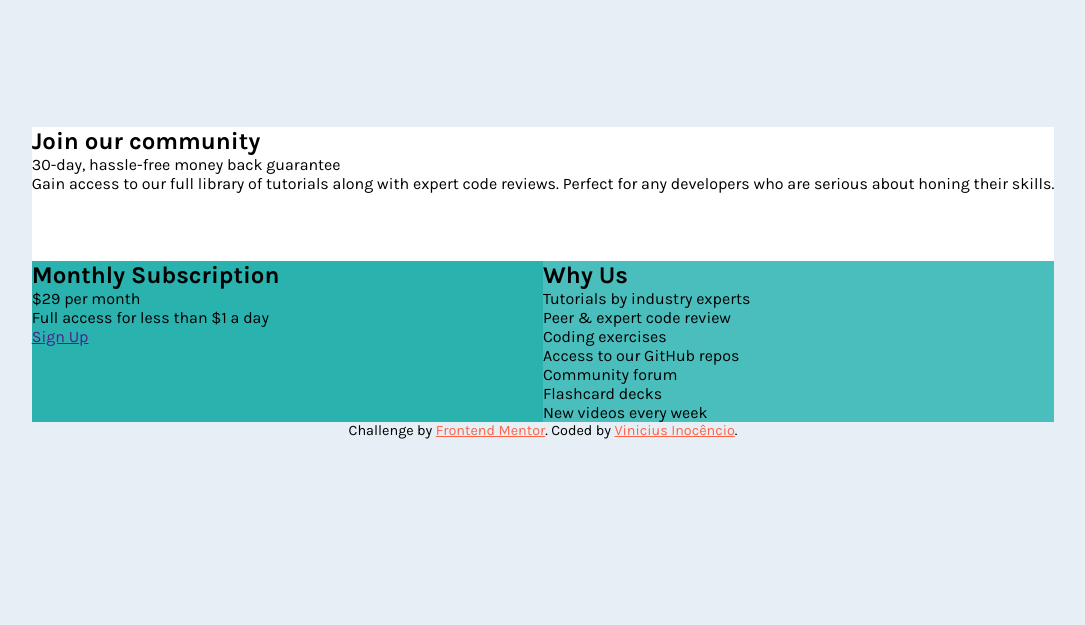
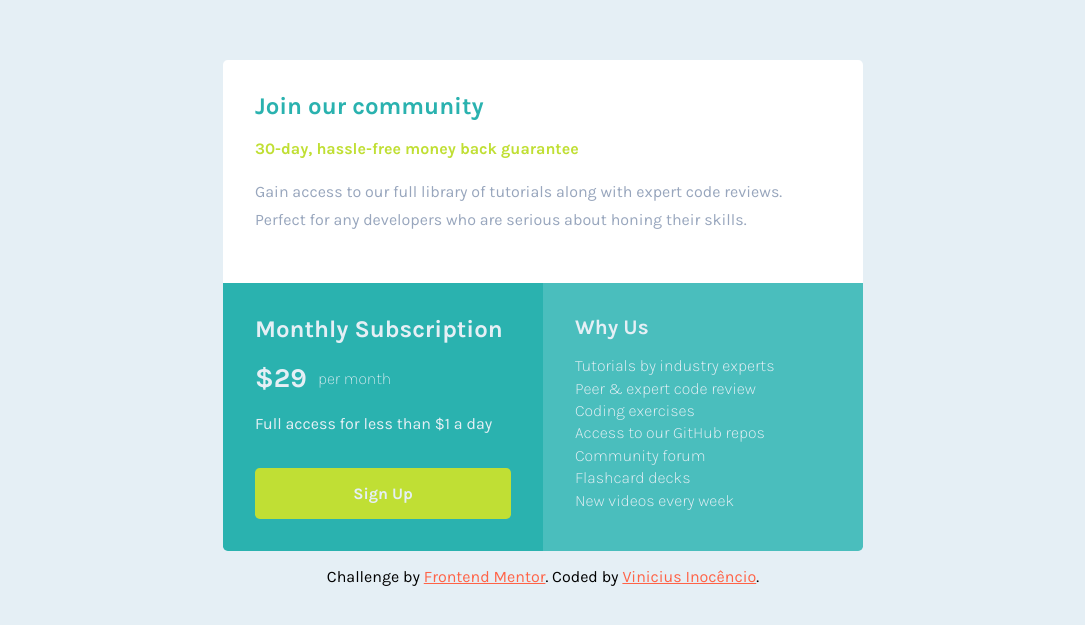
Before and after one commit to inocenciooo/single-price-grid-component-master, a plain HTML site: page index.html in a window 1280 px wide. Shown: the part 117-742 px from the top of the page, without its empty margins (97-1182 px from the left). Drawn offline with Linux system fonts and the light colour scheme.

Commit message:
finalização do projeto

```diff
--- a/index.html
+++ b/index.html
@@ -28,9 +28,9 @@
       </section>
       <section>
           <h2>Monthly Subscription</h2>
-          <p><span>&dollar;</span>29 per month</p>
+          <p><span>&dollar;29</span> per month</p>
           <p>Full access for less than &dollar;1 a day</p>
-          <p><a href="">Sign Up</a></p>
+          <p class="button"><a href="">Sign Up</a></p>
       </section>
       <section>
           <h2>Why Us</h2>
--- a/src/responsive.css
+++ b/src/responsive.css
@@ -0,0 +1,15 @@
+@media (max-width: 650px) {
+  .hero {
+    display: flex;
+    flex-direction: column;
+    width: 80vw;
+  }
+
+  .hero > :nth-child(2) {
+    border-radius: 0;
+  }
+
+  .hero > :nth-child(3) {
+    border-radius: 0 0 0.3rem 0.3rem;
+  }
+}
--- a/src/style.css
+++ b/src/style.css
@@ -33,24 +33,89 @@ body {
   grid-template-areas: "main main" " subscription whyus";
   grid-template-rows: 1fr 1.2fr;
   grid-template-columns: 1fr 1fr;
+  width: 40rem;
+  margin: 10vh 0 2vh 0;
 }
 
-.hero > :nth-child(1){
+.hero > :nth-child(1) {
   grid-area: main;
   background-color: white;
+  padding: 2rem;
+  display: flex;
+  flex-direction: column;
+  gap: 1.2rem;
+  border-radius: 0.3rem 0.3rem 0 0;
 }
-.hero > :nth-child(2){
+.hero > :nth-child(1) > :first-child {
+  color: var(--Cyan);
+}
+
+.hero > :nth-child(1) > :nth-child(2) {
+  color: var(--BrightYellow);
+  font-weight: bold;
+}
+.hero > :nth-child(1) > :nth-child(3) {
+  color: var(--GrayishBlue);
+  line-height: 1.8rem;
+}
+
+.hero > :nth-child(2) {
   grid-area: subscription;
   background-color: var(--Cyan);
+  padding: 2rem;
+  color: var(--LightGray);
+  display: flex;
+  flex-direction: column;
+  border-radius: 0 0 0 0.3rem;
+  gap: 1.2rem;
 }
 
-.hero > :nth-child(3){
+.hero > :nth-child(2) span {
+  font-size: 1.7rem;
+  font-weight: bold;
+}
+
+.hero > :nth-child(2) > :nth-child(2) {
+  font-weight: lighter;
+  display: flex;
+  align-items: center;
+  gap: 0.7rem;
+}
+
+.hero > :nth-child(2) .button a {
+  background-color: var(--BrightYellow);
+  text-decoration: none;
+  color: var(--LightGray);
+  display: block;
+  text-align: center;
+  padding: 1rem 0;
+  border-radius: 0.3rem;
+  font-weight: bold;
+  margin-top: 1rem;
+}
+
+.hero > :nth-child(3) {
   grid-area: whyus;
-    background-color: #4ABEBD;
+  background-color: #4abebd;
+  padding: 2rem;
+  color: var(--LightGray);
+  display: flex;
+  flex-direction: column;
+  gap: 1rem;
+  border-radius: 0 0 0.3rem 0;
+}
+
+.hero > :nth-child(3) h2 {
+  font-size: 1.3rem;
+}
+
+.hero > :nth-child(3) ul > li {
+  line-height: 1.4rem;
+  font-weight: 250;
 }
 
 .attribution {
-  font-size: .9rem;
+  font-size: 1rem;
   text-align: center;
 }
 .attribution a {
```
Also changed, not shown: design/Macbook-Air-1559x975.png (added), design/desktop-design.jpg (deleted), design/desktop-preview.jpg (deleted), design/iPhone-14-Pro-Max-430x961.png (added), design/mobile-design.jpg (deleted), 3 other files. Lines whose indentation alone changed are shown as unchanged.
